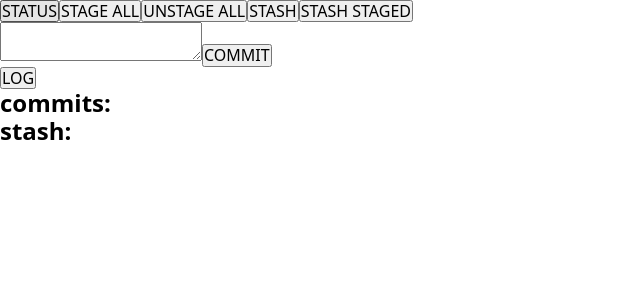
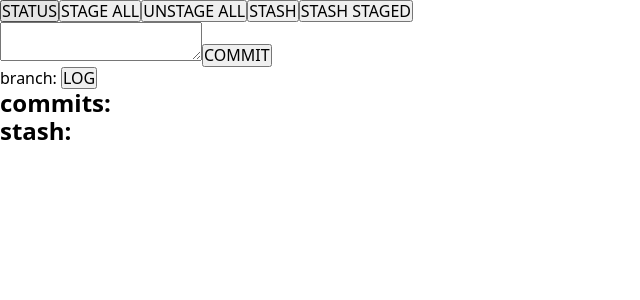
Before and after one commit to dominik74/git-gui, a React (Vite) app in the folder react/: page / in a window 1280 px wide. Shown: the top 300 px of the page, without its empty margins (0-640 px from the left). Built offline with nearby package versions, Linux system fonts and the light colour scheme.

Commit message:
implement current branch name

```diff
--- a/react/src/App.tsx
+++ b/react/src/App.tsx
@@ -15,10 +15,12 @@ function App() {
     const [stashEntries, setStashEntries] = useState<StashEntryInfo[]>([]);
     const [gitInteractions, setGitInteractions] = useState<GitInteraction[]>([]);
     const [commitMessage, setCommitMessage] = useState<string>('');
+    const [currentBranch, setCurrentBranch] = useState<string>('');
 
 
     useEffect(() => {
         fetchStatusInfo();
+        fetchCurrentBranch();
         fetchCommits();
         fetchStash();
         setGitInteractions(logging.gitInteractions);
@@ -26,6 +28,10 @@ function App() {
 
     async function fetchStatusInfo() {
         setWorkingTreeFiles((await status.getStatusInfo()).fileInfos);
+    }
+
+    async function fetchCurrentBranch() {
+        setCurrentBranch((await status.getStatusInfo()).currentBranch);
     }
 
     async function fetchCommits() {
@@ -115,6 +121,8 @@ function App() {
                     <button onClick={commit}>COMMIT</button>
                 </div>
 
+                <span>branch: {currentBranch}</span>
+
                 <button onClick={fetchCommits}>LOG</button>
 
                 <h2>commits:</h2>
```
